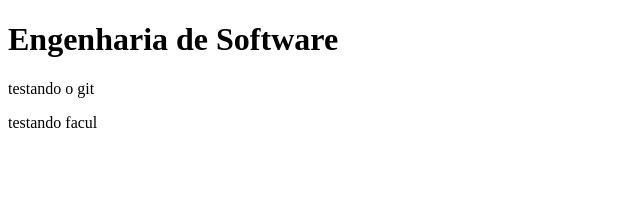
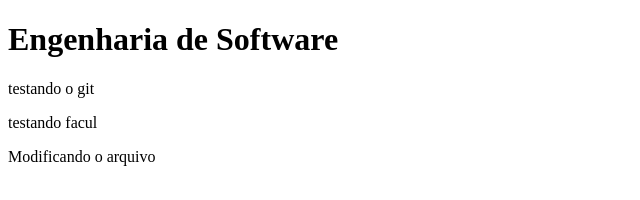
Before and after one commit to carmoXlopes/SCM, a plain HTML site: page index.html in a window 1280 px wide. Shown: the whole page, without its empty margins (0-640 px from the left). Drawn offline with Linux system fonts and the light colour scheme.

Commit message:
alteração no arquivo index.html

```diff
--- a/index.html
+++ b/index.html
@@ -11,5 +11,7 @@
     <p>testando o git</p>
 
     <p> testando facul </p>
+
+    <p>Modificando o arquivo</p>
 </body>
 </html>
```
